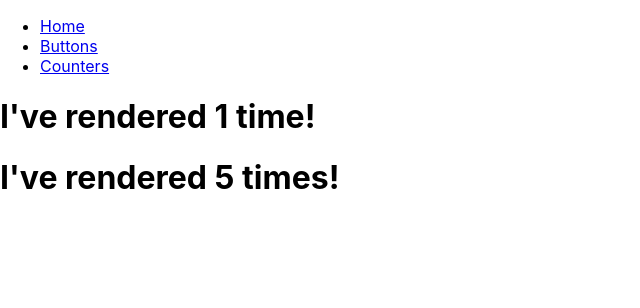
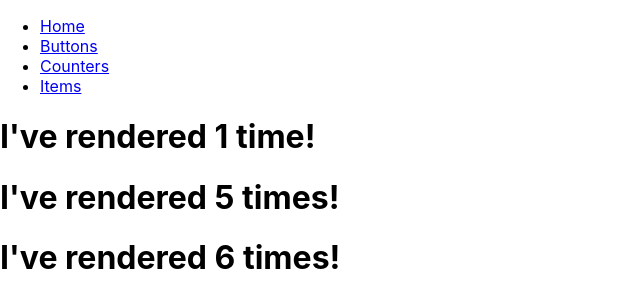
Before and after one commit to TaaviKodari/2023KevatTo1830_React-harjoitus, a React (Create React App) app in the folder 2023kevatto1830_react-harjoitus/: page /Counters in a window 1280 px wide. Shown: the top 308 px of the page, without its empty margins (0-640 px from the left). Built offline with nearby package versions, Linux system fonts and the light colour scheme.

Commit message:
item kesken

```diff
--- a/2023kevatto1830_react-harjoitus/src/App.js
+++ b/2023kevatto1830_react-harjoitus/src/App.js
@@ -4,6 +4,7 @@ import { Buttons} from "./pages/Buttons";
 import { BrowserRouter,Routes, Route } from "react-router-dom";
 import { Router } from "./pages/Router";
 import { Counters } from "./pages/Counters";
+import { Items } from "./pages/Items";
 function App() {
   return (
     <BrowserRouter>
@@ -13,6 +14,7 @@ function App() {
             <Route index element={<Message/>}/>
             <Route path='Buttons' element={<Buttons/>}/>
             <Route path='Counters' element={<Counters/>}/>
+            <Route path='Items' element={<Items/>}/>
           </Route>
         </Routes>
       </div>
--- a/2023kevatto1830_react-harjoitus/src/pages/Counters.jsx
+++ b/2023kevatto1830_react-harjoitus/src/pages/Counters.jsx
@@ -5,6 +5,7 @@ export const Counters =()=>{
 
     const[count, setCount] = useState(0);
     const[count2, setCount2] = useState(0);
+    const[count3, setCount3] = useState(0);
 
     useEffect(()=>{
         setTimeout(function (){
@@ -18,11 +19,15 @@ export const Counters =()=>{
         },1000);
     });
 
+    useEffect(()=>{
+        setCount3(count3+1);
+    },[count2]);
+
     return(
         <div>
             <h1>I've rendered {count} time!</h1>
             <h1>I've rendered {count2} times!</h1>
-
+            <h1>I've rendered {count3} times!</h1>
         </div>
     );
 }
--- /dev/null
+++ b/2023kevatto1830_react-harjoitus/src/pages/Item.jsx
@@ -0,0 +1,10 @@
+import React from "react";
+
+export const Item=(props)=>{
+    return(
+        <div>
+            <p>Title:{props.title}</p>
+            <img src={props.img}/>
+        </div>
+    );
+}
--- /dev/null
+++ b/2023kevatto1830_react-harjoitus/src/pages/ItemDatabase.js
@@ -0,0 +1,14 @@
+export const items=[
+    {
+        img:"https://cdn.pixabay.com/photo/2022/11/03/15/06/cat-7567706_1280.jpg"
+        ,
+        title:"Title",
+        id:0,
+    },
+    {
+        img:"https://cdn.pixabay.com/photo/2023/03/12/17/35/hare-7847442_1280.jpg"
+        ,
+        title:"Title",
+        id:1,
+    },
+]
--- /dev/null
+++ b/2023kevatto1830_react-harjoitus/src/pages/Items.jsx
@@ -0,0 +1,18 @@
+import React from "react";
+import { Item } from "./Item";
+import { items } from "./ItemDatabase";
+
+export const Items =()=>{
+    return(
+        <div>
+            {
+                items.map(({title, img})=>
+                <Item
+                    title={title}
+                    img={img}
+                />
+                )
+            }
+        </div>
+    )
+}
--- a/2023kevatto1830_react-harjoitus/src/pages/Router.jsx
+++ b/2023kevatto1830_react-harjoitus/src/pages/Router.jsx
@@ -15,6 +15,9 @@ export const Router = () =>{
                     <li>
                         <Link to="/Counters">Counters</Link>
                     </li>
+                    <li>
+                        <Link to="/Items">Items</Link>
+                    </li>
                 </ul>
             </div>
             <Outlet/>
```
